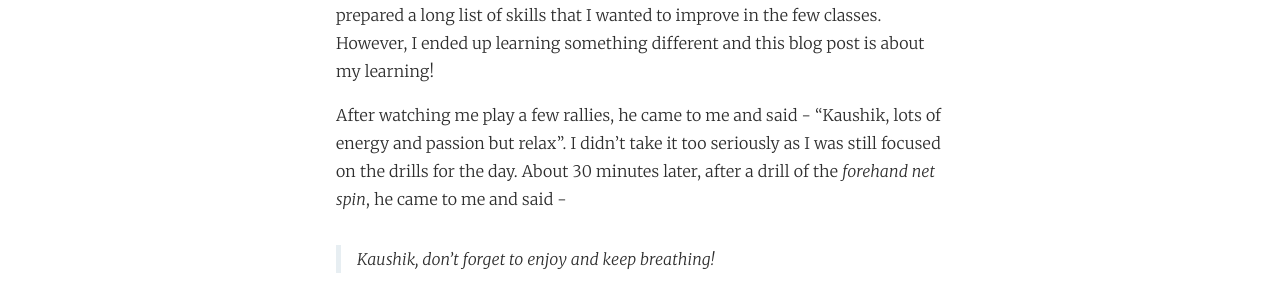
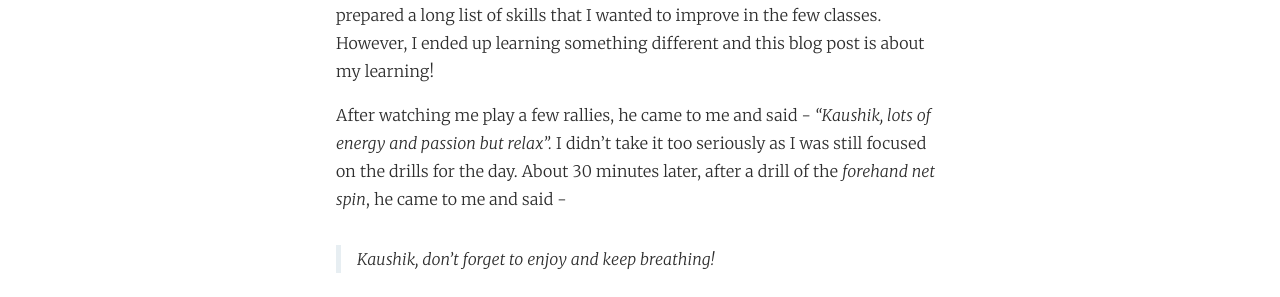
Before and after one commit to kaushik88/kaushik88.github.io, a Jekyll site: the page built from _posts/2015-10-30-keep-breathing.md, in a window 1280 px wide. Shown: the part 290-587 px from the top of the page. Built offline with Jekyll 4.4.1, drawn with Linux system fonts in a browser that asks for light colours; comment, search, counter and statistics services are not loaded.

Commit message:
Fix formatting

```diff
--- a/_posts/2015-10-30-keep-breathing.md
+++ b/_posts/2015-10-30-keep-breathing.md
@@ -10,7 +10,7 @@
 
 I've been wanting to improve my Badminton skills for a while now and I finally decided to take private coaching. I was really excited about this and had prepared a long list of skills that I wanted to improve in the few classes. However, I ended up learning something different and this blog post is about my learning!
 
-After watching me play a few rallies, he came to me and said - "Kaushik, lots of energy and passion but relax". I didn't take it too seriously as I was still focused on the drills for the day. About 30 minutes later, after a drill of the *forehand net spin*, he came to me and said -
+After watching me play a few rallies, he came to me and said - *"Kaushik, lots of energy and passion but relax".* I didn't take it too seriously as I was still focused on the drills for the day. About 30 minutes later, after a drill of the *forehand net spin*, he came to me and said -
 
 > Kaushik, don't forget to enjoy and keep breathing!
 
```
